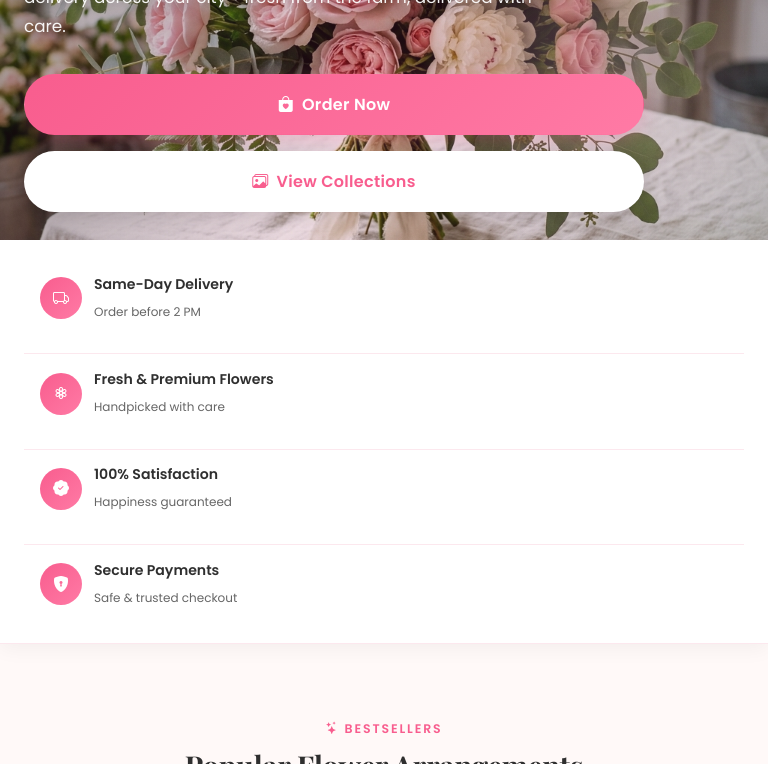
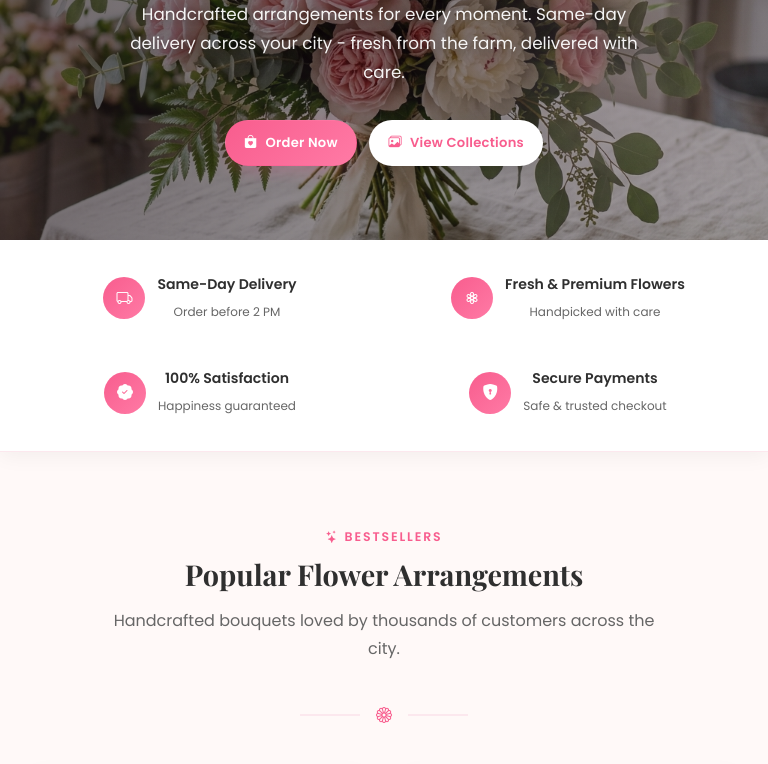
Before and after one commit to NivethaMercy110211/bloomora, a plain HTML site: page index.html in a window 768 px wide. Shown: the part 296-1060 px from the top of the page. Drawn offline with nearby package versions, Linux system fonts and the light colour scheme; a web font is replaced by a local one.

Commit message:
bug fixed

```diff
--- a/assets/css/pages.css
+++ b/assets/css/pages.css
@@ -200,8 +200,10 @@
 .occasion-nav-scroll {
   display: flex;
   align-items: center;
+  justify-content: center;
+  flex-wrap: wrap;
   gap: 0.75rem;
-  overflow-x: auto;
+  overflow-x: visible;
   padding: 0.9rem 0;
   scrollbar-width: none;
 }
--- a/assets/css/style.css
+++ b/assets/css/style.css
@@ -39,11 +39,11 @@
   --banner-overlay-start: rgba(31, 20, 24, 0.38);
   --banner-overlay-mid: rgba(248, 93, 142, 0.14);
   --banner-overlay-end: rgba(31, 20, 24, 0.32);
-  --hero-overlay-start: rgba(31, 20, 24, 0.46);
-  --hero-overlay-mid: rgba(248, 93, 142, 0.12);
-  --hero-overlay-end: rgba(31, 20, 24, 0.22);
-  --cta-overlay-start: rgba(248, 93, 142, 0.28);
-  --cta-overlay-end: rgba(36, 51, 42, 0.42);
+  --hero-overlay-start: rgba(31, 20, 24, 0.68);
+  --hero-overlay-mid: rgba(31, 20, 24, 0.48);
+  --hero-overlay-end: rgba(31, 20, 24, 0.38);
+  --cta-overlay-start: rgba(148, 30, 64, 0.75);
+  --cta-overlay-end: rgba(24, 34, 28, 0.75);
   --banner-content-bg: rgba(30, 20, 24, 0.30);
   --banner-content-border: rgba(255, 255, 255, 0.24);
 
@@ -87,11 +87,11 @@
   --banner-overlay-start: rgba(7, 10, 9, 0.48);
   --banner-overlay-mid: rgba(248, 93, 142, 0.16);
   --banner-overlay-end: rgba(7, 10, 9, 0.42);
-  --hero-overlay-start: rgba(7, 10, 9, 0.58);
-  --hero-overlay-mid: rgba(248, 93, 142, 0.16);
-  --hero-overlay-end: rgba(7, 10, 9, 0.35);
-  --cta-overlay-start: rgba(248, 93, 142, 0.34);
-  --cta-overlay-end: rgba(13, 16, 15, 0.52);
+  --hero-overlay-start: rgba(7, 10, 9, 0.76);
+  --hero-overlay-mid: rgba(7, 10, 9, 0.58);
+  --hero-overlay-end: rgba(7, 10, 9, 0.46);
+  --cta-overlay-start: rgba(148, 30, 64, 0.80);
+  --cta-overlay-end: rgba(13, 16, 15, 0.80);
   --banner-content-bg: rgba(0, 0, 0, 0.34);
   --banner-content-border: rgba(255, 255, 255, 0.18);
 }
@@ -295,6 +295,20 @@ h6 {
   background: var(--primary);
   color: var(--white);
   transform: translateY(-2px);
+}
+
+.btn-outline-white {
+  border: 2px solid rgba(255, 255, 255, 0.6);
+  color: var(--white);
+  background: transparent;
+}
+
+.btn-outline-white:hover {
+  background: var(--white);
+  color: var(--primary);
+  border-color: var(--white);
+  transform: translateY(-2px);
+  box-shadow: 0 4px 18px rgba(0, 0, 0, 0.15);
 }
 
 .btn-white {
@@ -3216,10 +3230,6 @@ select.form-control {
     margin-right: auto;
   }
 
-  .home-reviews-grid .testimonial-card:last-child {
-    max-width: calc((100% - 1.75rem) / 2);
-  }
-
   .split-section {
     grid-template-columns: 1fr;
     gap: 2.5rem;
@@ -3302,6 +3312,29 @@ select.form-control {
     font-size: 0.8rem !important;
     min-height: calc(1.65em * 2) !important;
     line-height: 1.65 !important;
+  }
+}
+
+@media (min-width: 577px) and (max-width: 900px) {
+  .home-reviews-grid .testimonial-card:last-child {
+    max-width: calc((100% - 1.75rem) / 2);
+  }
+}
+
+@media (min-width: 700px) and (max-width: 900px) {
+  .hero.bg-banner-home1 .hero-content {
+    margin-left: auto;
+    margin-right: auto;
+    text-align: center;
+  }
+
+  .hero.bg-banner-home1 .hero-desc {
+    margin-left: auto;
+    margin-right: auto;
+  }
+
+  .hero.bg-banner-home1 .hero-actions {
+    justify-content: center;
   }
 }
 
@@ -3655,6 +3688,34 @@ select.form-control {
 @media (min-width: 700px) and (max-width: 820px) {
 
 
+  .feature-bar-grid {
+    grid-template-columns: repeat(2, minmax(0, 1fr));
+  }
+
+  .feature-item {
+    justify-content: center;
+    text-align: center;
+  }
+
+  .feature-item+.feature-item,
+  [dir="rtl"] .feature-item+.feature-item {
+    border-left: none;
+    border-right: none;
+    border-top: none;
+  }
+
+  .hero.bg-banner-home1 .hero-actions {
+    flex-direction: row;
+    justify-content: center;
+    gap: 0.75rem;
+  }
+
+  .hero.bg-banner-home1 .hero-actions .btn {
+    width: auto;
+    min-height: 40px;
+    padding: 0.68rem 1.15rem;
+    font-size: 0.82rem;
+  }
 
   .bestseller-grid {
     grid-template-columns: repeat(2, minmax(0, 1fr));
--- a/index.html
+++ b/index.html
@@ -394,7 +394,7 @@
           <a href="contact.html" class="btn btn-white btn-lg">
             <i class="bi bi-envelope-heart"></i> Send Order Enquiry
           </a>
-          <a href="tel:+441234567890" class="btn btn-outline btn-lg" style="border-color:rgba(255,255,255,0.5);color:white;">
+          <a href="tel:+441234567890" class="btn btn-outline-white btn-lg">
             <i class="bi bi-telephone-fill"></i> Call Us Now
           </a>
         </div>
```
Also changed, not shown: about.html (+1 -1 lines), contact.html (+1 -1 lines), delivery-areas.html (+1 -1 lines), gallery.html (+1 -1 lines), home2.html (+1 -1 lines), occasions.html (+1 -1 lines), seasonal-blooms.html (+1 -1 lines).
